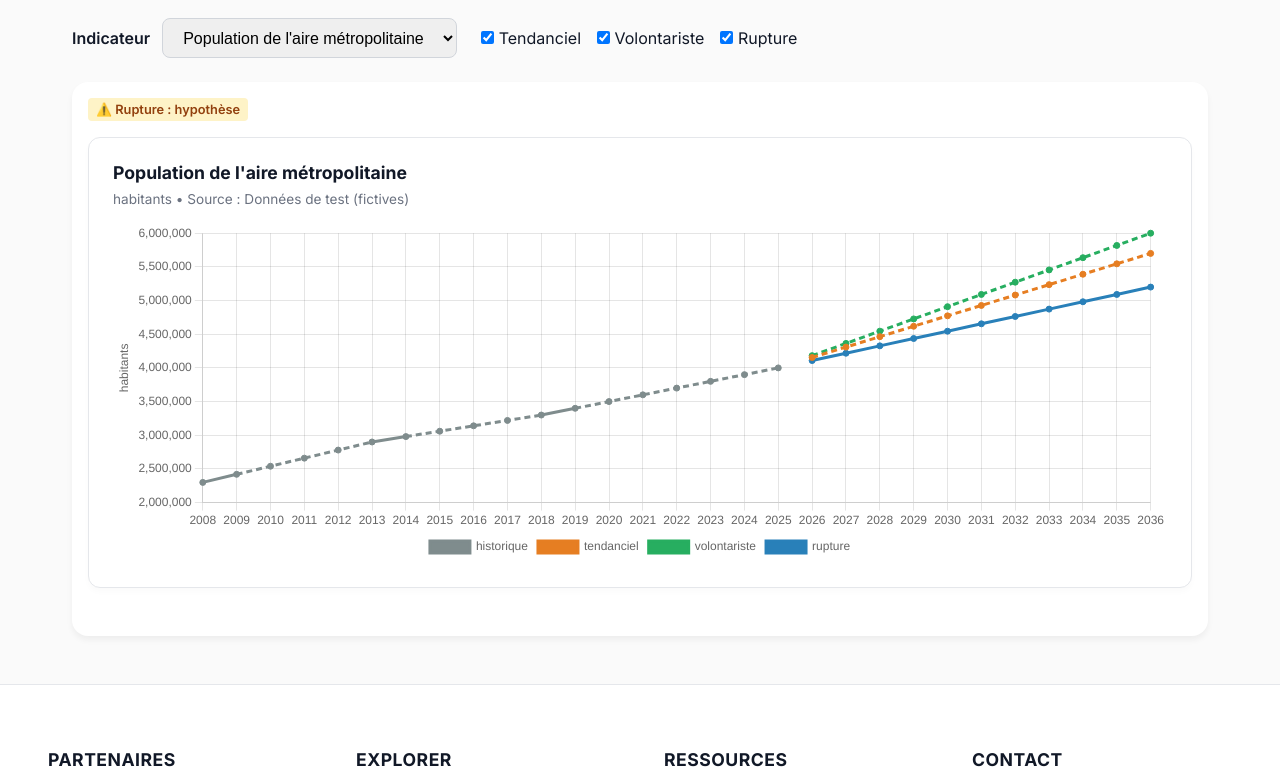
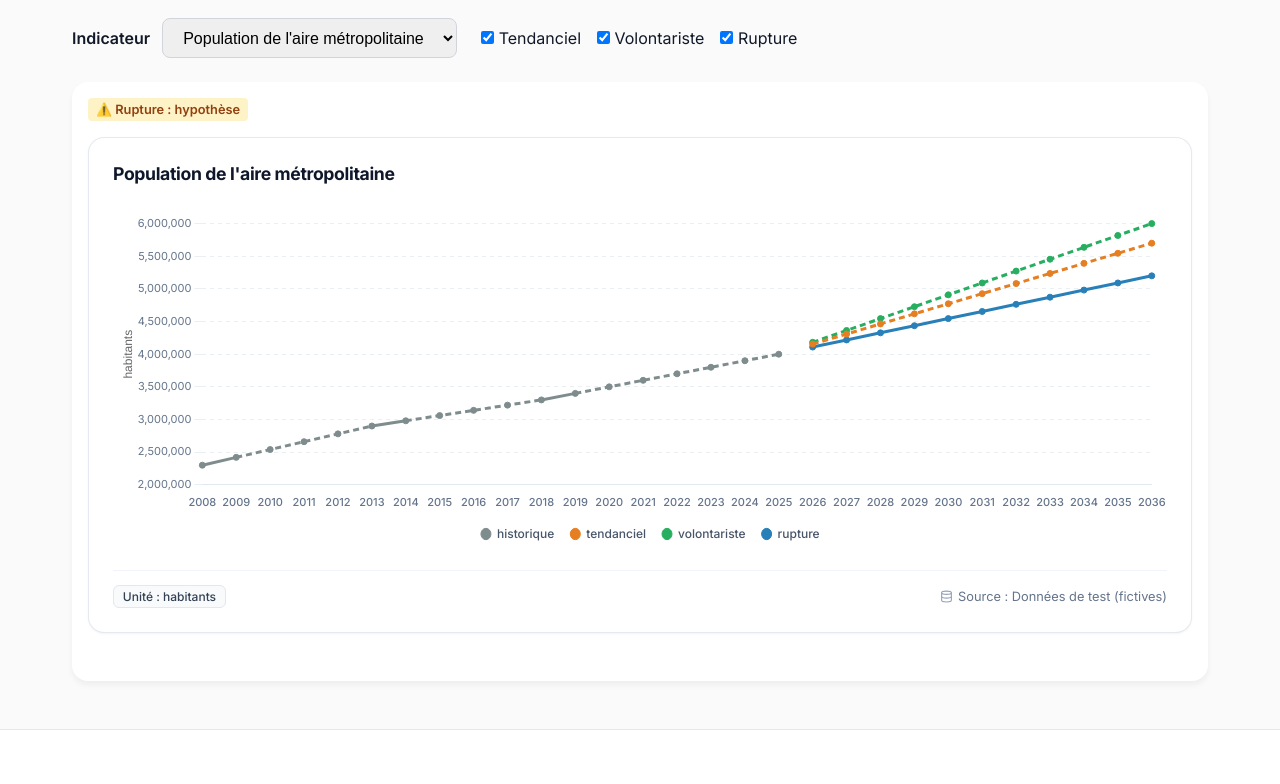
Before and after one commit to blacksugar00/Yaounde_mobility, a React (Vite) app in the folder web/: page /prospectif in a window 1280 px wide. Shown: the part 400-1184 px from the top of the page. Built offline with nearby package versions, Linux system fonts and the light colour scheme.

Commit message:
Upgrade ChartCard to enterprise standards and export client helpers

```diff
--- a/web/src/api/client.js
+++ b/web/src/api/client.js
@@ -30,5 +30,8 @@ export const getZones = (annee) =>
 export const getResultats = () =>
   request(api.get("/barometre/resultats"));
 
+export const getQuestions = () =>
+  request(api.get("/barometre/questions"));
+
 export const postBarometre = (reponse) =>
   request(api.post("/barometre", reponse));
--- a/web/src/components/ChartCard.jsx
+++ b/web/src/components/ChartCard.jsx
@@ -1,4 +1,5 @@
 import {
+  ArcElement,
   BarElement,
   CategoryScale,
   Chart as ChartJS,
@@ -9,9 +10,13 @@ import {
   Title,
   Tooltip,
 } from "chart.js";
-import { Bar, Line } from "react-chartjs-2";
+import { Bar, Line, Pie } from "react-chartjs-2";
+import { SCENARIO_COLORS } from "./palette";
+
+export { SCENARIO_COLORS };
 
 ChartJS.register(
+  ArcElement,
   BarElement,
   CategoryScale,
   Legend,
@@ -22,37 +27,269 @@ ChartJS.register(
   Tooltip,
 );
 
-// La palette officielle validée dans le Contrat D
-export const SCENARIO_COLORS = {
-  historique: "#7f8c8d",
-  tendanciel: "#E67E22",
-  volontariste: "#27AE60",
-  rupture: "#2980B9",
+const STATUT_CONFIG = {
+  mesure: { label: "Donnée mesurée", bg: "#ecfdf5", text: "#065f46", border: "#a7f3d0" },
+  estime: { label: "Estimation / Modèle", bg: "#fef3c7", text: "#92400e", border: "#fde68a" },
+  projete: { label: "Projection", bg: "#eff6ff", text: "#1e40af", border: "#bfdbfe" },
 };
 
 export default function ChartCard({
   type = "line",
   data,
-  options,
+  options = {},
   titre,
   unite,
   source,
+  statut,
+  badgeHypothese = false,
 }) {
-  const Chart = type === "bar" ? Bar : Line;
+  const Chart = type === "bar" ? Bar : type === "pie" ? Pie : Line;
+
+  // Options d'affichage haute précision inspirées des standards entreprise
+  const defaultOptions = {
+    responsive: true,
+    maintainAspectRatio: false,
+    layout: {
+      padding: { top: 8, bottom: 4, left: 4, right: 4 },
+    },
+    plugins: {
+      legend: {
+        position: "bottom",
+        labels: {
+          color: "#475569",
+          font: { family: "'Inter', sans-serif", size: 12, weight: 500 },
+          padding: 16,
+          usePointStyle: true,
+          pointStyleWidth: 10,
+          boxWidth: 8,
+          boxHeight: 8,
+        },
+      },
+      tooltip: {
+        backgroundColor: "#0f172a",
+        titleColor: "#f8fafc",
+        titleFont: { family: "'Inter', sans-serif", size: 12, weight: 700 },
+        bodyColor: "#cbd5e1",
+        bodyFont: { family: "'Inter', sans-serif", size: 12 },
+        padding: 12,
+        cornerRadius: 8,
+        displayColors: true,
+        boxPadding: 6,
+        borderColor: "rgba(255, 255, 255, 0.1)",
+        borderWidth: 1,
+      },
+    },
+    scales:
+      type === "pie"
+        ? {}
+        : {
+            x: {
+              grid: { display: false },
+              ticks: {
+                color: "#64748b",
+                font: { family: "'Inter', sans-serif", size: 11, weight: 500 },
+                maxRotation: 0,
+              },
+              border: { color: "#e2e8f0" },
+            },
+            y: {
+              grid: {
+                color: "rgba(226, 232, 240, 0.7)",
+                drawBorder: false,
+                borderDash: [4, 4],
+              },
+              ticks: {
+                color: "#64748b",
+                font: { family: "'Inter', sans-serif", size: 11 },
+                precision: 0,
+              },
+              border: { dash: [4, 4], display: false },
+            },
+          },
+  };
+
+  // Fusion des options personnalisées avec les options entreprise
+  const mergedOptions = {
+    ...defaultOptions,
+    ...options,
+    plugins: {
+      ...defaultOptions.plugins,
+      ...options.plugins,
+      legend: {
+        ...defaultOptions.plugins.legend,
+        ...(options.plugins?.legend || {}),
+        labels: {
+          ...defaultOptions.plugins.legend.labels,
+          ...(options.plugins?.legend?.labels || {}),
+        },
+      },
+      tooltip: {
+        ...defaultOptions.plugins.tooltip,
+        ...(options.plugins?.tooltip || {}),
+      },
+    },
+    scales:
+      type === "pie"
+        ? {}
+        : {
+            ...defaultOptions.scales,
+            ...options.scales,
+            x: {
+              ...defaultOptions.scales.x,
+              ...(options.scales?.x || {}),
+            },
+            y: {
+              ...defaultOptions.scales.y,
+              ...(options.scales?.y || {}),
+            },
+          },
+  };
+
+  const statutBadge = statut ? STATUT_CONFIG[statut] : null;
 
   return (
-    <figure className="chart-card" style={{ margin: 0, minWidth: 0 }}>
-      <figcaption style={{ marginBottom: '1rem' }}>
-        <h3 style={{ fontSize: '1.1rem', fontWeight: '700', margin: '0 0 0.5rem 0', color: '#111827' }}>{titre}</h3>
-        <p style={{ fontSize: '0.85rem', color: '#6b7280', margin: 0 }}>
-          {unite} • Source : {source}
-        </p>
+    <figure
+      className="chart-card"
+      style={{
+        margin: 0,
+        minWidth: 0,
+        background: "#ffffff",
+        border: "1px solid rgba(226, 232, 240, 0.9)",
+        borderRadius: "16px",
+        boxShadow: "0 1px 3px 0 rgba(0, 0, 0, 0.04), 0 1px 2px -1px rgba(0, 0, 0, 0.04)",
+        display: "flex",
+        flexDirection: "column",
+        justifyContent: "space-between",
+        padding: "1.5rem",
+        transition: "all 0.2s cubic-bezier(0.16, 1, 0.3, 1)",
+      }}
+    >
+      {/* En-tête de la carte */}
+      <figcaption style={{ marginBottom: "1.25rem" }}>
+        <div
+          style={{
+            display: "flex",
+            justifyContent: "space-between",
+            alignItems: "flex-start",
+            gap: "0.75rem",
+            flexWrap: "wrap",
+            marginBottom: "0.5rem",
+          }}
+        >
+          <h3
+            style={{
+              fontSize: "1.1rem",
+              fontWeight: 700,
+              color: "#0f172a",
+              letterSpacing: "-0.02em",
+              lineHeight: 1.35,
+              margin: 0,
+            }}
+          >
+            {titre}
+          </h3>
+
+          {/* Badges de statut / hypothèse */}
+          <div style={{ display: "flex", gap: "0.4rem", flexWrap: "wrap" }}>
+            {badgeHypothese && (
+              <span
+                style={{
+                  fontSize: "0.7rem",
+                  fontWeight: 700,
+                  textTransform: "uppercase",
+                  letterSpacing: "0.06em",
+                  background: "#fef3c7",
+                  color: "#92400e",
+                  border: "1px solid #fde68a",
+                  padding: "0.2rem 0.5rem",
+                  borderRadius: "4px",
+                }}
+              >
+                Hypothèse
+              </span>
+            )}
+            {statutBadge && (
+              <span
+                style={{
+                  fontSize: "0.7rem",
+                  fontWeight: 600,
+                  letterSpacing: "0.02em",
+                  background: statutBadge.bg,
+                  color: statutBadge.text,
+                  border: `1px solid ${statutBadge.border}`,
+                  padding: "0.2rem 0.5rem",
+                  borderRadius: "4px",
+                }}
+              >
+                {statutBadge.label}
+              </span>
+            )}
+          </div>
+        </div>
       </figcaption>
 
-      {/* Le conteneur avec une hauteur fixe pour que Chart.js s'affiche bien */}
-      <div style={{ position: 'relative', height: 'clamp(260px, 60vw, 340px)', width: '100%' }}>
-        <Chart data={data} options={options} />
+      {/* Zone du graphique */}
+      <div
+        style={{
+          position: "relative",
+          height: "clamp(260px, 45vw, 340px)",
+          width: "100%",
+          marginBottom: "1rem",
+        }}
+      >
+        <Chart data={data} options={mergedOptions} />
       </div>
+
+      {/* Pied de carte avec unité et source */}
+      <footer
+        style={{
+          display: "flex",
+          justifyContent: "space-between",
+          alignItems: "center",
+          flexWrap: "wrap",
+          gap: "0.75rem",
+          paddingTop: "0.85rem",
+          borderTop: "1px solid #f1f5f9",
+          fontSize: "0.8rem",
+          color: "#64748b",
+        }}
+      >
+        {unite && (
+          <span
+            style={{
+              background: "#f8fafc",
+              border: "1px solid #e2e8f0",
+              color: "#334155",
+              padding: "0.2rem 0.55rem",
+              borderRadius: "6px",
+              fontWeight: 500,
+              fontSize: "0.75rem",
+            }}
+          >
+            Unité : {unite}
+          </span>
+        )}
+
+        {source && (
+          <div style={{ display: "inline-flex", alignItems: "center", gap: "0.35rem", marginLeft: "auto" }}>
+            <svg
+              width="13"
+              height="13"
+              viewBox="0 0 24 24"
+              fill="none"
+              stroke="#94a3b8"
+              strokeWidth="2"
+              strokeLinecap="round"
+              strokeLinejoin="round"
+            >
+              <ellipse cx="12" cy="5" rx="9" ry="3" />
+              <path d="M21 12c0 1.66-4 3-9 3s-9-1.34-9-3" />
+              <path d="M3 5v14c0 1.66 4 3 9 3s9-1.34 9-3V5" />
+            </svg>
+            <span>Source : {source}</span>
+          </div>
+        )}
+      </footer>
     </figure>
   );
 }
--- a/web/src/components/palette.js
+++ b/web/src/components/palette.js
@@ -1,4 +1,12 @@
-// Couleurs des séries qui ne sont PAS des scénarios (la palette des scénarios reste dans ChartCard).
+// Couleurs officielles des scénarios (Contrat D)
+export const SCENARIO_COLORS = {
+  historique: "#7f8c8d",
+  tendanciel: "#E67E22",
+  volontariste: "#27AE60",
+  rupture: "#2980B9",
+};
+
+// Couleurs des séries qui ne sont PAS des scénarios.
 export const CATEGORY_COLORS = ["#34495e", "#8e44ad", "#c0392b", "#16a085", "#b7950b"];
 export const ORIGINE_LABELS = {
   fichier: "valeur source",
```
